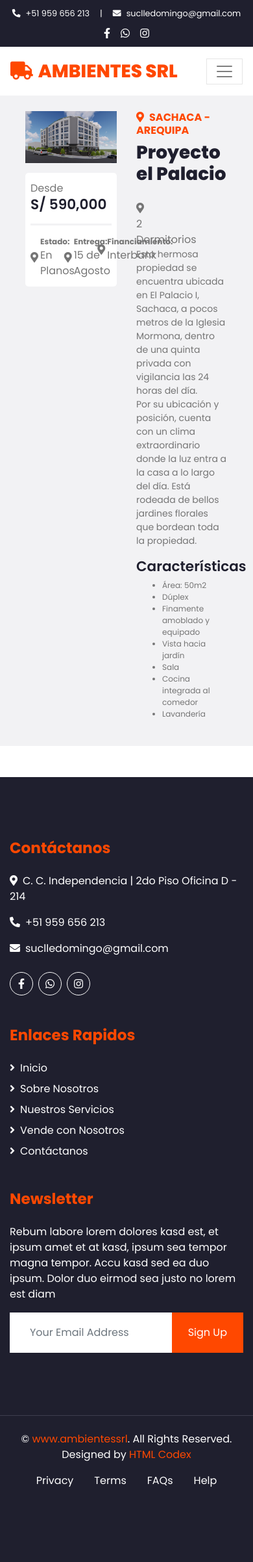
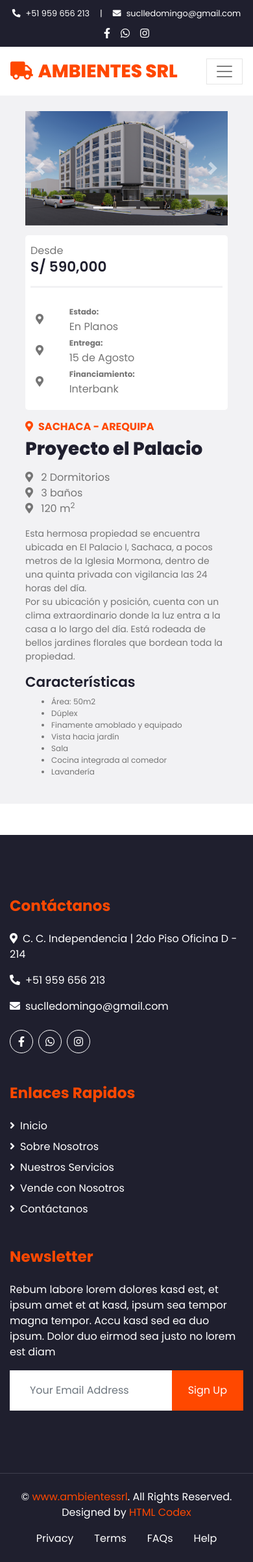
Before and after one commit to nahomyss/AmbientesContructora, a Django app: page /projectPalacio in a window 390 px wide. Shown: the whole page at 65% size. Before the commit the page ends 2289 px from the top, so only its background shows below. Run offline with Django 4.2, Linux system fonts and the light colour scheme; some libraries are stand-ins or nearby versions.

Commit message:
ADD responsive detail project

```diff
--- a/blog/templates/blog/detailProject/palacioDetail.html
+++ b/blog/templates/blog/detailProject/palacioDetail.html
@@ -7,45 +7,86 @@
 
     <div class="container bg-secondary">
         <div class="row" style="padding: 1.5rem">
-            <div class="col-6">
+            <div class="col-12 col-xl-7 col-lg-6">
                <div class="img-container" style="width: 100%;">
+                   <div id="carouselExampleIndicators" class="carousel slide" data-ride="carousel">
+                      <ol class="carousel-indicators">
+                        <li data-target="#carouselExampleIndicators" data-slide-to="0" class="active"></li>
+                        <li data-target="#carouselExampleIndicators" data-slide-to="1"></li>
+                        <li data-target="#carouselExampleIndicators" data-slide-to="2"></li>
+                      </ol>
+                      <div class="carousel-inner">
+                        <div class="carousel-item active">
                            <img class="" src="{% static 'img/ElPalacio.jpg' %}" alt="" style="width: 100%; object-fit: cover">
+                        </div>
+                        <div class="carousel-item">
+                          <img class="" src="{% static 'img/ElPalacio.jpg' %}" alt="" style="width: 100%; object-fit: cover">
+                        </div>
+                        <div class="carousel-item">
+                          <img class="" src="{% static 'img/ElPalacio.jpg' %}" alt="" style="width: 100%; object-fit: cover">
+                        </div>
+                      </div>
+                      <a class="carousel-control-prev" href="#carouselExampleIndicators" role="button" data-slide="prev">
+                        <span class="carousel-control-prev-icon" aria-hidden="true"></span>
+                        <span class="sr-only">Previous</span>
+                      </a>
+                      <a class="carousel-control-next" href="#carouselExampleIndicators" role="button" data-slide="next">
+                        <span class="carousel-control-next-icon" aria-hidden="true"></span>
+                        <span class="sr-only">Next</span>
+                      </a>
+                   </div>
                </div>
                 <div class="price-container" style="margin-top: 15px; border-radius: 5px; background-color: white; padding: 12px 8px">
                     <span>Desde</span>
                     <h4> S/ 590,000 </h4>
                     <div class="bg-secondary" style="height: 3px; margin: 1rem 0">
                     </div>
+                    <div class="row p-2">
+                        <div class="col-12 col-md-6 col-lg-4">
                             <div class="row">
-                        <div class="col-4">
-                            <div class="row">
-                                <div class="col-3" style="display: flex; flex-direction: column; justify-content: center">
+                                <div class="col-2" style="display: flex; flex-direction: column; justify-content: center">
                                     <i class="fa fa-map-marker-alt mr-2"></i>
                                 </div>
-                                <div class="col-9 row">
+                                <div class="col-10">
+                                    <div class="row">
+                                        <div class="col-12">
                                              <span style="font-size: 12px"><b>Estado:</b></span>
+                                        </div>
+                                        <div class="col-12">
                                              <span>En Planos</span>
                                         </div>
                                     </div>
                                 </div>
-                        <div class="col-4">
+                            </div>
+                        </div>
+                        <div class="col-12 col-md-6 col-lg-4">
                             <div class="row">
-                                <div class="col-3" style="display: flex; flex-direction: column; justify-content: center">
+                                <div class="col-2" style="display: flex; flex-direction: column; justify-content: center">
                                     <i class="fa fa-map-marker-alt mr-2"></i>
                                 </div>
-                                <div class="col-9 row">
+                                <div class="col-10">
+                                    <div class="row">
+                                        <div class="col-12">
                                                  <span style="font-size: 12px"><b>Entrega:</b></span>
+                                        </div>
+                                        <div class="col-12">
                                              <span>15 de Agosto</span>
                                         </div>
                                     </div>
                                 </div>
-                        <div class="col-4">
+                            </div>
+                        </div>
+                        <div class="col-12 col-md-6 col-lg-4">
                             <div class="row">
-                                <div class="col-3" style="display: flex; flex-direction: column; justify-content: center">
+                                <div class="col-2" style="display: flex; flex-direction: column; justify-content: center">
                                     <i class="fa fa-map-marker-alt mr-2"></i>
                                 </div>
-                                <div class="col-9 row">
+                                <div class="col-10">
+                                    <div class="row">
+                                        <div class="col-12">
                                              <span style="font-size: 12px"><b>Financiamiento:</b></span>
+                                        </div>
+                                        <div class="col-12">
                                              <span>Interbank</span>
                                         </div>
                                     </div>
@@ -53,18 +94,26 @@
                             </div>
                         </div>
                     </div>
-            <div class="col-6">
-                <div class="header-detail-project">
+                </div>
+            </div>
+            <div class="col-12 col-xl-5 col-lg-6 pt-3">
+                <div class="header-detail-project mb-0">
                     <h6 class="text-primary text-uppercase font-weight-bold"><i class="fa fa-map-marker-alt mr-2"></i>Sachaca - Arequipa</h6>
-                    <h1 class="mb-4">Proyecto el Palacio</h1>
+                    <h1 class="mb-0" >Proyecto el Palacio</h1>
                 </div>
-                <div class="caracteristic-header">
-                    <div class="row">
-                        <div class="col-4">
+                <div class="caracteristic-header mb-3 mt-3">
+                    <div class="row ">
+                        <div class="col-12 col-md-4">
                             <i class="fa fa-map-marker-alt mr-2"></i>
-                            <span>2 Dormitorios
-
-                            </span>
+                            <span>2 Dormitorios</span>
+                        </div>
+                        <div class="col-12 col-md-4">
+                            <i class="fa fa-map-marker-alt mr-2"></i>
+                            <span>3 baños</span>
+                        </div>
+                        <div class="col-12 col-md-4">
+                            <i class="fa fa-map-marker-alt mr-2"></i>
+                            <span>120 m<sup>2</sup></span>
                         </div>
                     </div>
                 </div>
```
Lines whose indentation alone changed are shown as unchanged.
